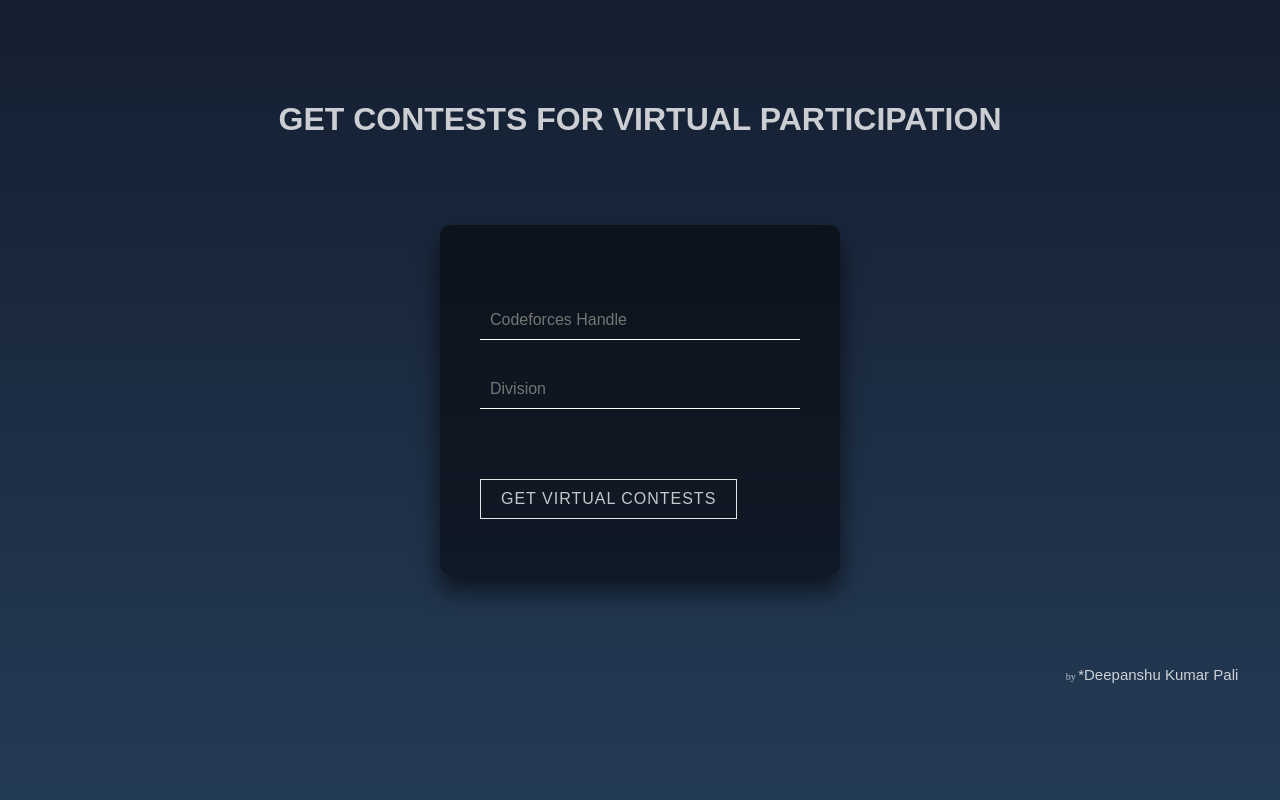
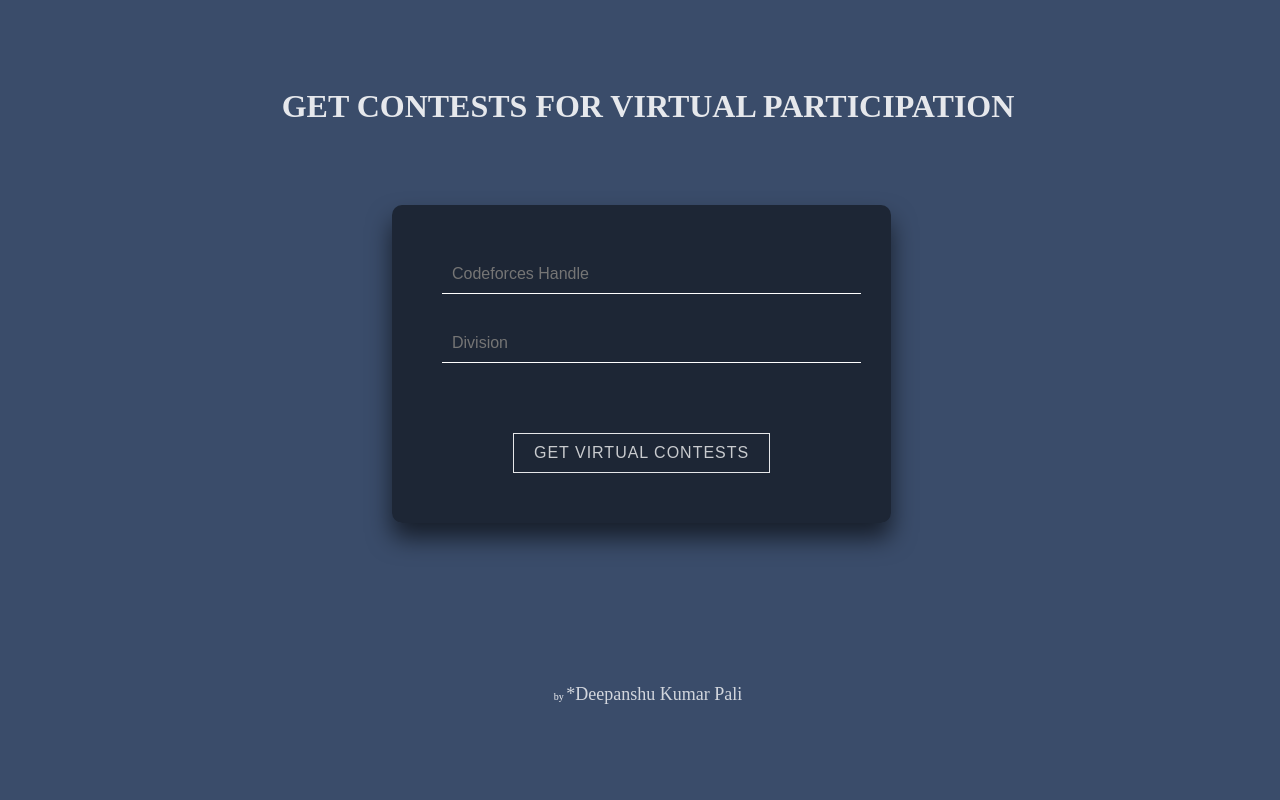
Before and after one commit to deepanshukumarpali/Virtual-Contests, a Django app: page / in a window 1280 px wide; the page is wider, and only the part inside the window is pictured. Run offline with Django 3.2, Linux system fonts and the light colour scheme.

Commit message:
First commit

```diff
--- a/templates/HomePage.html
+++ b/templates/HomePage.html
@@ -1,22 +1,28 @@
-<html>
+<!DOCTYPE html>
+<html lang="en">
+<head>
 
 <style>
-  html {
-height: 100%;
+
+body {
+    width: 100%;
+    font-family: 'Times New Roman', Times, serif;
+    background:  #273b5ce8;
+    align-self: center;
+    align-content: center;
+    text-align: center;
+    padding-bottom: auto;
+
 }
-body {
-margin:0;
-padding:0;
-font-family: sans-serif;
-background: linear-gradient(#141e30, #243b55);
-}
+
 footer {
-  color:rgba(255, 255, 255, 0.671);
-  margin-top: 52%;
-  margin-left: 40%;
+    color:rgba(255, 255, 255, 0.911);
     width: 100%;
     text-align:center;
-  font-size: 15px;
+    font-size: 30px;
+    position: absolute;
+    height: 2.5rem;
+    margin-top: 50px;
 }
 a {
     font-weight: 500;
@@ -24,39 +30,34 @@
     color: rgba(255, 255, 255, 0.774);
     text-decoration: none;
 }
-
-.heading {
-  top: 10%;
-  position: absolute;
+h1{
+    padding-top: 50px;
+    padding-bottom: 30px;
+    margin-top: 30px;
     text-align: center;
     width: 100%;
-  color:rgba(255, 255, 255, 0.781);
+    color:rgba(255, 255, 255, 0.876);
+    font-weight: bolder;
+    text-shadow: dimgrey;
+    box-shadow: dimgrey;
 
 }
+
 .login-box {
+    text-align: center ;
     align-self: center;
-position: absolute;
-top: 50%;
-left: 50%;
-width: 400px;
-padding: 40px;
-transform: translate(-50%, -50%);
+    margin-top: 50px;
+    margin-left: 30%;
+    margin-bottom: 100px;
+    width: 39%;
+    padding: 50px;
+    height: auto;
     background: rgba(0,0,0,.5);
     box-sizing: border-box;
     box-shadow: 0 15px 25px rgba(0,0,0,.6);
     border-radius: 10px;
 }
 
-.login-box h2 {
-margin: 0 0 30px;
-padding: 0;
-color: #fff;
-text-align: center;
-}
-
-.login-box .user-box {
-position: relative;
-}
 
 .login-box .user-box input {
 width: 100%;
@@ -69,25 +70,15 @@
 outline: none;
 background-color: rgba(0,0,0,0);
 }
-.login-box .user-box label {
-position: absolute;
-top:0;
-left: 0;
-padding: 10px 0;
-font-size: 16px;
-color: #fff;
-pointer-events: none;
-transition: .5s;
-}
+
 
 .login-box .user-box input:focus ~ label,
 .login-box .user-box input:valid ~ label {
 top: -20px;
-left: 0;
+left: 5;
 color: #03e9f4;
 font-size: 12px;
 }
-
 input[type=submit]{
     background-color: rgba(0,0.5,1,0);
     border: 1px solid rgba(255, 255, 255, 0.89);
@@ -107,20 +98,14 @@
 }
 
 
-
-
 </style>
 
 
 
+</head>
 <body>
-<div class="heading">
-  <h1>
-      GET CONTESTS FOR VIRTUAL PARTICIPATION
-  </h1>
-</div>
+    <h1>GET CONTESTS FOR VIRTUAL PARTICIPATION</h1>
     <div class="login-box">
-  <br><br>
         <form action="virtual">
           <div class="user-box">
             <input type="text" name="user" required="" placeholder="Codeforces Handle"">
@@ -133,12 +118,10 @@
         </form>
 
     </div>
-</body>
     <footer>
         <span style="font-size: 10px; font-family:'Times New Roman', Times, serif;">by </span>
-  <a class="foot" href="https://www.linkedin.com/in/deepanshu-kumar-pali-bba268178/" >*Deepanshu Kumar Pali </a>
+        <a class="foot" href="https://www.linkedin.com/in/deepanshu-kumar-pali-bba268178/"  style="font-size: 18px;">*Deepanshu Kumar Pali </a>
     </footer>
-
-
+</body>
 
 </html>
--- a/templates/ListPage.html
+++ b/templates/ListPage.html
@@ -53,7 +53,7 @@
 
 @import url(https://fonts.googleapis.com/css?family=Roboto:400,500,300,700);
 body{
-    background: linear-gradient(#141e30, #243b55);
+    background:  #273b5ce8;
     font-family: sans-serif;
 }
 section{
```
Also changed, not shown: templates/ErrorPage.html (+17 -31 lines), 1 other file. Lines whose indentation alone changed are shown as unchanged.
